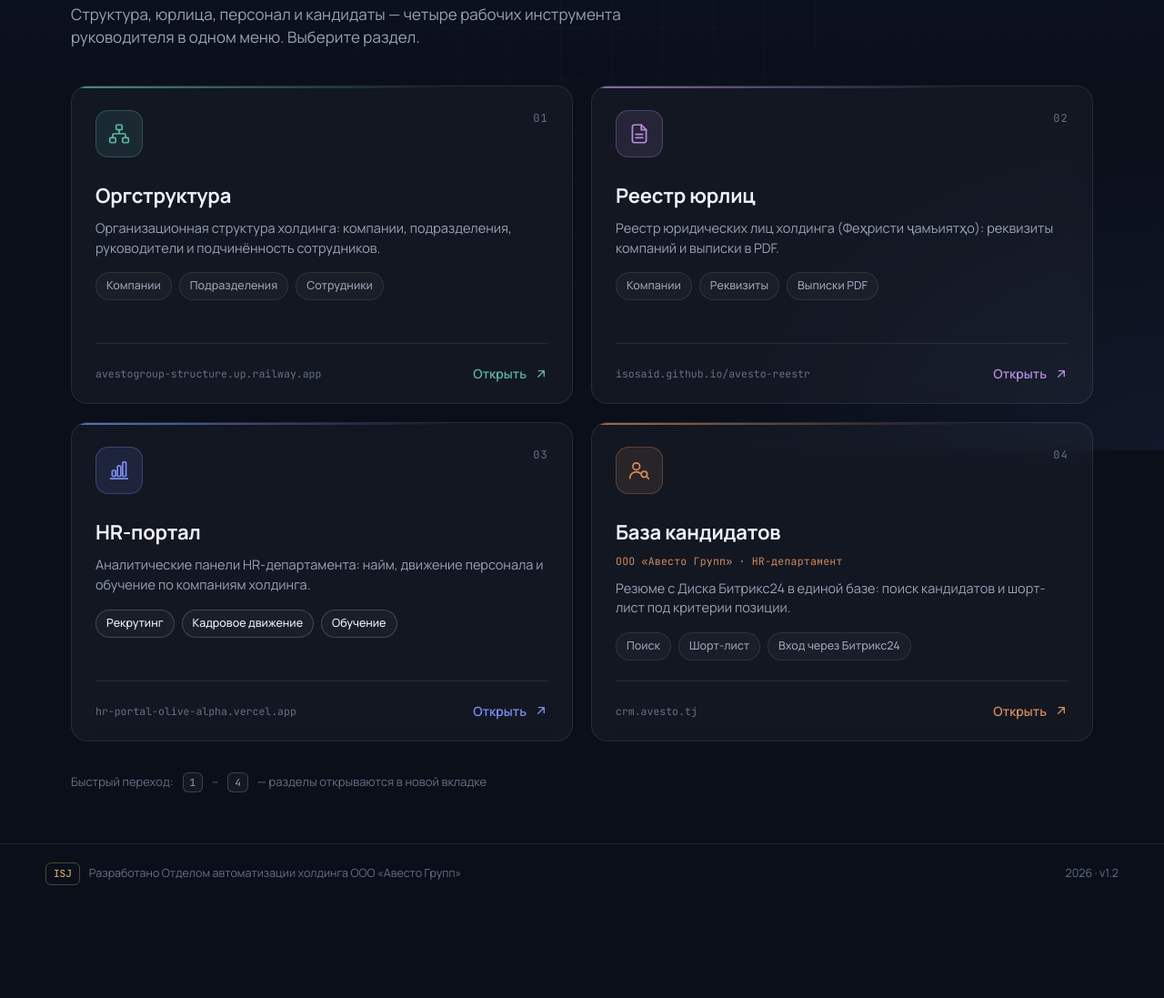
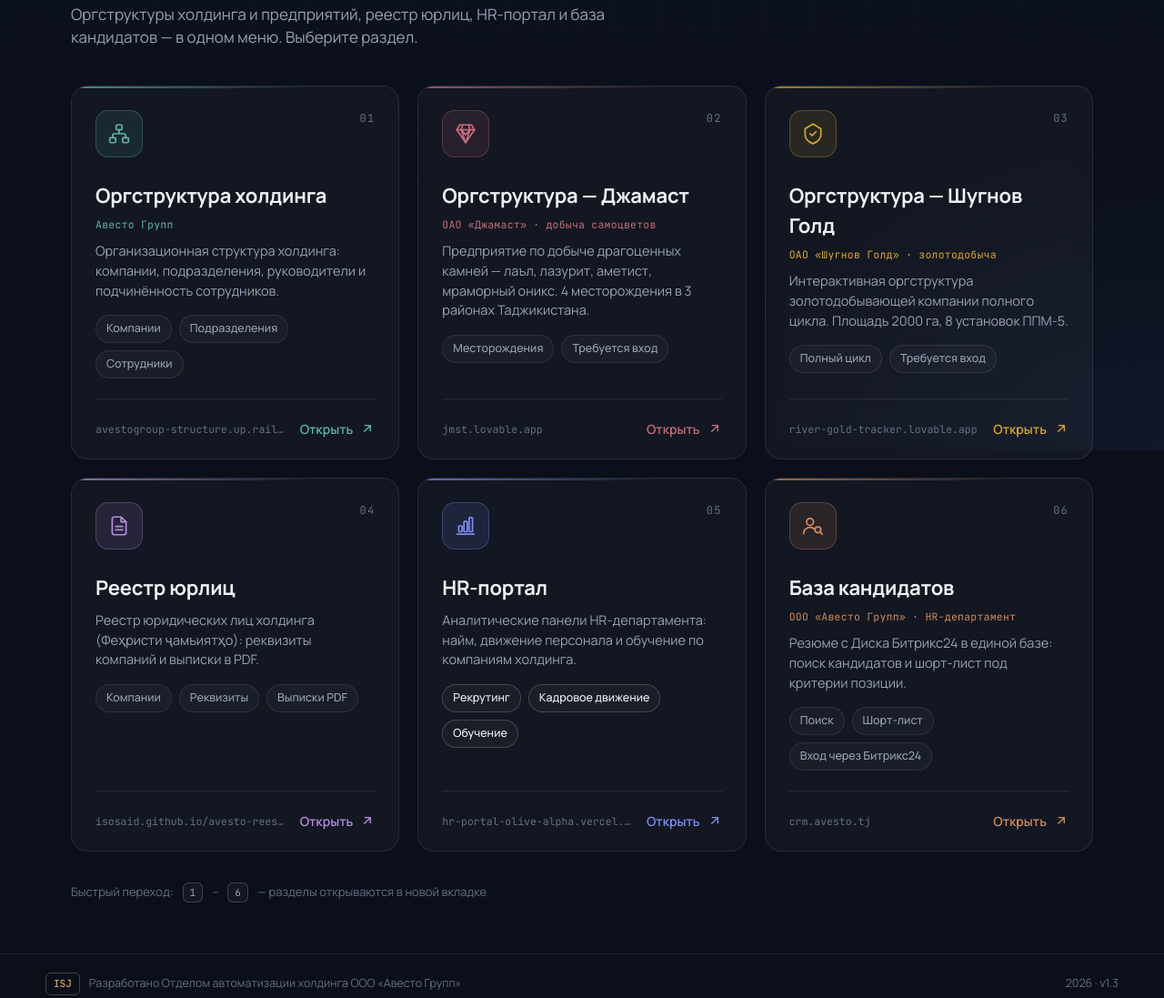
Before and after one commit to isosaid/portal-rukovodstva, a plain HTML site: page index.html in a window 1280 px wide. Shown: the part 305-1402 px from the top of the page at 91% size. Before the commit the page ends 1298 px from the top, so only its background shows below. Drawn offline with Linux system fonts and the light colour scheme.

Commit message:
Добавить оргструктуры предприятий: Джамаст (02) и Шугнов Голд (03), сетка 3 колонки
Co-Authored-By: Claude Opus 4.8 <noreply@anthropic.com>
Claude-Session: https://claude.ai/code/session_01JKPEee1cxq4BebRLkwLgUL

```diff
--- a/index.html
+++ b/index.html
@@ -26,6 +26,8 @@
     --c2:#7C8CF0;   /* HR-портал */
     --c3:#D08A5B;   /* база кандидатов */
     --c4:#B48CD8;   /* реестр юрлиц */
+    --c5:#C56B7A;   /* Джамаст — самоцветы */
+    --c6:#D4A72C;   /* Шугнов Голд — золото */
     --ok:#4FBF8B;
     --sans:"Manrope",-apple-system,BlinkMacSystemFont,"Segoe UI",Roboto,"Helvetica Neue",Arial,sans-serif;
     --mono:"JetBrains Mono",ui-monospace,SFMono-Regular,Menlo,Consolas,monospace;
@@ -90,7 +92,7 @@
   .lead{margin:0;font-size:17px;color:var(--muted);max-width:620px}
 
   /* ── карточки ── */
-  .grid{display:grid;grid-template-columns:repeat(2,1fr);grid-auto-rows:1fr;gap:20px;padding-bottom:28px}
+  .grid{display:grid;grid-template-columns:repeat(3,1fr);grid-auto-rows:1fr;gap:20px;padding-bottom:28px}
   .card{
     --c:var(--gold);
     position:relative;display:flex;flex-direction:column;min-height:300px;
@@ -101,11 +103,13 @@
     overflow:hidden;
     opacity:0;transform:translateY(14px);animation:rise .6s cubic-bezier(.2,.7,.2,1) forwards;
   }
-  .card.k-org{--c:var(--c1)} .card.k-reg{--c:var(--c4)} .card.k-hr{--c:var(--c2)} .card.k-crm{--c:var(--c3)}
+  .card.k-org{--c:var(--c1)} .card.k-jmst{--c:var(--c5)} .card.k-shug{--c:var(--c6)} .card.k-reg{--c:var(--c4)} .card.k-hr{--c:var(--c2)} .card.k-crm{--c:var(--c3)}
   .card:nth-child(1){animation-delay:.05s}
   .card:nth-child(2){animation-delay:.12s}
   .card:nth-child(3){animation-delay:.19s}
   .card:nth-child(4){animation-delay:.26s}
+  .card:nth-child(5){animation-delay:.33s}
+  .card:nth-child(6){animation-delay:.40s}
   @keyframes rise{to{opacity:1;transform:none}}
   .card::before{ /* цветная линия сверху */
     content:"";position:absolute;left:0;right:0;top:0;height:2px;
@@ -164,7 +168,10 @@
   .isj{display:inline-flex;align-items:center;gap:10px}
   .isj i{font-style:normal;font-family:var(--mono);font-weight:500;font-size:11px;color:var(--gold);padding:3px 8px;border:1px solid rgba(201,168,106,.35);border-radius:6px}
 
-  @media (max-width:760px){
+  @media (max-width:1020px){
+    .grid{grid-template-columns:repeat(2,1fr)}
+  }
+  @media (max-width:680px){
     .grid{grid-template-columns:1fr;grid-auto-rows:auto}
     .card{min-height:0}
     .hero{padding:44px 0 30px}
@@ -212,7 +219,7 @@
     <section class="hero">
       <div class="eyebrow">Единая точка входа</div>
       <h1>Управленческие системы <em>холдинга</em></h1>
-      <p class="lead">Структура, юрлица, персонал и кандидаты — четыре рабочих инструмента руководителя в одном меню. Выберите раздел.</p>
+      <p class="lead">Оргструктуры холдинга и предприятий, реестр юрлиц, HR-портал и база кандидатов — в одном меню. Выберите раздел.</p>
     </section>
 
     <nav class="grid" aria-label="Разделы портала">
@@ -224,7 +231,8 @@
           </div>
           <span class="num">01</span>
         </div>
-        <h2>Оргструктура</h2>
+        <h2>Оргструктура холдинга</h2>
+        <div class="sub">Авесто Групп</div>
         <p>Организационная структура холдинга: компании, подразделения, руководители и подчинённость сотрудников.</p>
         <div class="chips">
           <span class="chip">Компании</span><span class="chip">Подразделения</span><span class="chip">Сотрудники</span>
@@ -240,12 +248,60 @@
         </div>
       </article>
 
+      <article class="card k-jmst">
+        <div class="top">
+          <div class="icon" aria-hidden="true">
+            <svg viewBox="0 0 24 24" fill="none" stroke="currentColor" stroke-width="1.6" stroke-linecap="round" stroke-linejoin="round"><path d="M6 3h12l3 5-9 13L3 8z"/><path d="M3 8h18M9 3 7.5 8 12 21 16.5 8 15 3M7.5 8 12 13l4.5-5"/></svg>
+          </div>
+          <span class="num">02</span>
+        </div>
+        <h2>Оргструктура — Джамаст</h2>
+        <div class="sub">ОАО «Джамаст» · добыча самоцветов</div>
+        <p>Предприятие по добыче драгоценных камней — лаъл, лазурит, аметист, мраморный оникс. 4 месторождения в 3 районах Таджикистана.</p>
+        <div class="chips">
+          <span class="chip">Месторождения</span><span class="chip">Требуется вход</span>
+        </div>
+        <div class="foot">
+          <span class="host">jmst.lovable.app</span>
+          <a class="go" data-key="2" target="_blank" rel="noopener"
+             href="https://jmst.lovable.app/"
+             aria-label="Открыть оргструктуру ОАО «Джамаст»">
+            Открыть
+            <svg viewBox="0 0 24 24" fill="none" stroke="currentColor" stroke-width="2" stroke-linecap="round" stroke-linejoin="round" aria-hidden="true"><path d="M7 17 17 7M8 7h9v9"/></svg>
+          </a>
+        </div>
+      </article>
+
+      <article class="card k-shug">
+        <div class="top">
+          <div class="icon" aria-hidden="true">
+            <svg viewBox="0 0 24 24" fill="none" stroke="currentColor" stroke-width="1.6" stroke-linecap="round" stroke-linejoin="round"><path d="M12 2 4 7v6c0 5 3.5 7.5 8 9 4.5-1.5 8-4 8-9V7z"/><path d="m9 12 2 2 4-4"/></svg>
+          </div>
+          <span class="num">03</span>
+        </div>
+        <h2>Оргструктура — Шугнов Голд</h2>
+        <div class="sub">ОАО «Шугнов Голд» · золотодобыча</div>
+        <p>Интерактивная оргструктура золотодобывающей компании полного цикла. Площадь 2000 га, 8 установок ППМ-5.</p>
+        <div class="chips">
+          <span class="chip">Полный цикл</span><span class="chip">Требуется вход</span>
+        </div>
+        <div class="foot">
+          <span class="host">river-gold-tracker.lovable.app</span>
+          <a class="go" data-key="3" target="_blank" rel="noopener"
+             href="https://river-gold-tracker.lovable.app/"
+             aria-label="Открыть оргструктуру ОАО «Шугнов Голд»">
+            Открыть
+            <svg viewBox="0 0 24 24" fill="none" stroke="currentColor" stroke-width="2" stroke-linecap="round" stroke-linejoin="round" aria-hidden="true"><path d="M7 17 17 7M8 7h9v9"/></svg>
+          </a>
+        </div>
+      </article>
+
       <article class="card k-reg">
         <div class="top">
           <div class="icon" aria-hidden="true">
             <svg viewBox="0 0 24 24" fill="none" stroke="currentColor" stroke-width="1.6" stroke-linecap="round" stroke-linejoin="round"><path d="M14 3H7a2 2 0 0 0-2 2v14a2 2 0 0 0 2 2h10a2 2 0 0 0 2-2V8z"/><path d="M14 3v5h5"/><path d="M8.5 12.5h7M8.5 16h7"/></svg>
           </div>
-          <span class="num">02</span>
+          <span class="num">04</span>
         </div>
         <h2>Реестр юрлиц</h2>
         <p>Реестр юридических лиц холдинга (Феҳристи ҷамъиятҳо): реквизиты компаний и выписки в PDF.</p>
@@ -254,7 +310,7 @@
         </div>
         <div class="foot">
           <span class="host">isosaid.github.io/avesto-reestr</span>
-          <a class="go" data-key="2" target="_blank" rel="noopener"
+          <a class="go" data-key="4" target="_blank" rel="noopener"
              href="https://isosaid.github.io/avesto-reestr/"
              aria-label="Открыть реестр юридических лиц">
             Открыть
@@ -268,7 +324,7 @@
           <div class="icon" aria-hidden="true">
             <svg viewBox="0 0 24 24" fill="none" stroke="currentColor" stroke-width="1.6" stroke-linecap="round" stroke-linejoin="round"><path d="M3.5 20.5h17"/><rect x="5" y="12" width="3.4" height="6" rx=".8"/><rect x="10.3" y="7.5" width="3.4" height="10.5" rx=".8"/><rect x="15.6" y="3.5" width="3.4" height="14.5" rx=".8"/></svg>
           </div>
-          <span class="num">03</span>
+          <span class="num">05</span>
         </div>
         <h2>HR-портал</h2>
         <p>Аналитические панели HR-департамента: найм, движение персонала и обучение по компаниям холдинга.</p>
@@ -279,7 +335,7 @@
         </div>
         <div class="foot">
           <span class="host">hr-portal-olive-alpha.vercel.app</span>
-          <a class="go" data-key="3" target="_blank" rel="noopener"
+          <a class="go" data-key="5" target="_blank" rel="noopener"
              href="https://hr-portal-olive-alpha.vercel.app/"
              aria-label="Открыть HR-портал">
             Открыть
@@ -293,7 +349,7 @@
           <div class="icon" aria-hidden="true">
             <svg viewBox="0 0 24 24" fill="none" stroke="currentColor" stroke-width="1.6" stroke-linecap="round" stroke-linejoin="round"><circle cx="9" cy="8" r="3.5"/><path d="M2.5 20a6.5 6.5 0 0 1 11-4.7"/><circle cx="17" cy="16" r="3"/><path d="m19.2 18.2 2.3 2.3"/></svg>
           </div>
-          <span class="num">04</span>
+          <span class="num">06</span>
         </div>
         <h2>База кандидатов</h2>
         <div class="sub">ООО «Авесто Групп» · HR-департамент</div>
@@ -303,7 +359,7 @@
         </div>
         <div class="foot">
           <span class="host">crm.avesto.tj</span>
-          <a class="go" data-key="4" target="_blank" rel="noopener"
+          <a class="go" data-key="6" target="_blank" rel="noopener"
              href="https://crm.avesto.tj/marketplace/app/72/"
              aria-label="Открыть базу кандидатов">
             Открыть
@@ -314,14 +370,14 @@
 
     </nav>
 
-    <div class="hint">Быстрый переход: <kbd>1</kbd>–<kbd>4</kbd> — разделы открываются в новой вкладке</div>
+    <div class="hint">Быстрый переход: <kbd>1</kbd>–<kbd>6</kbd> — разделы открываются в новой вкладке</div>
   </div>
 </main>
 
 <footer>
   <div class="wrap fbar">
     <span class="isj"><i>ISJ</i> Разработано Отделом автоматизации холдинга ООО «Авесто Групп»</span>
-    <span>2026 · v1.2</span>
+    <span>2026 · v1.3</span>
   </div>
 </footer>
 
```
Also changed, not shown: 1 other file.
